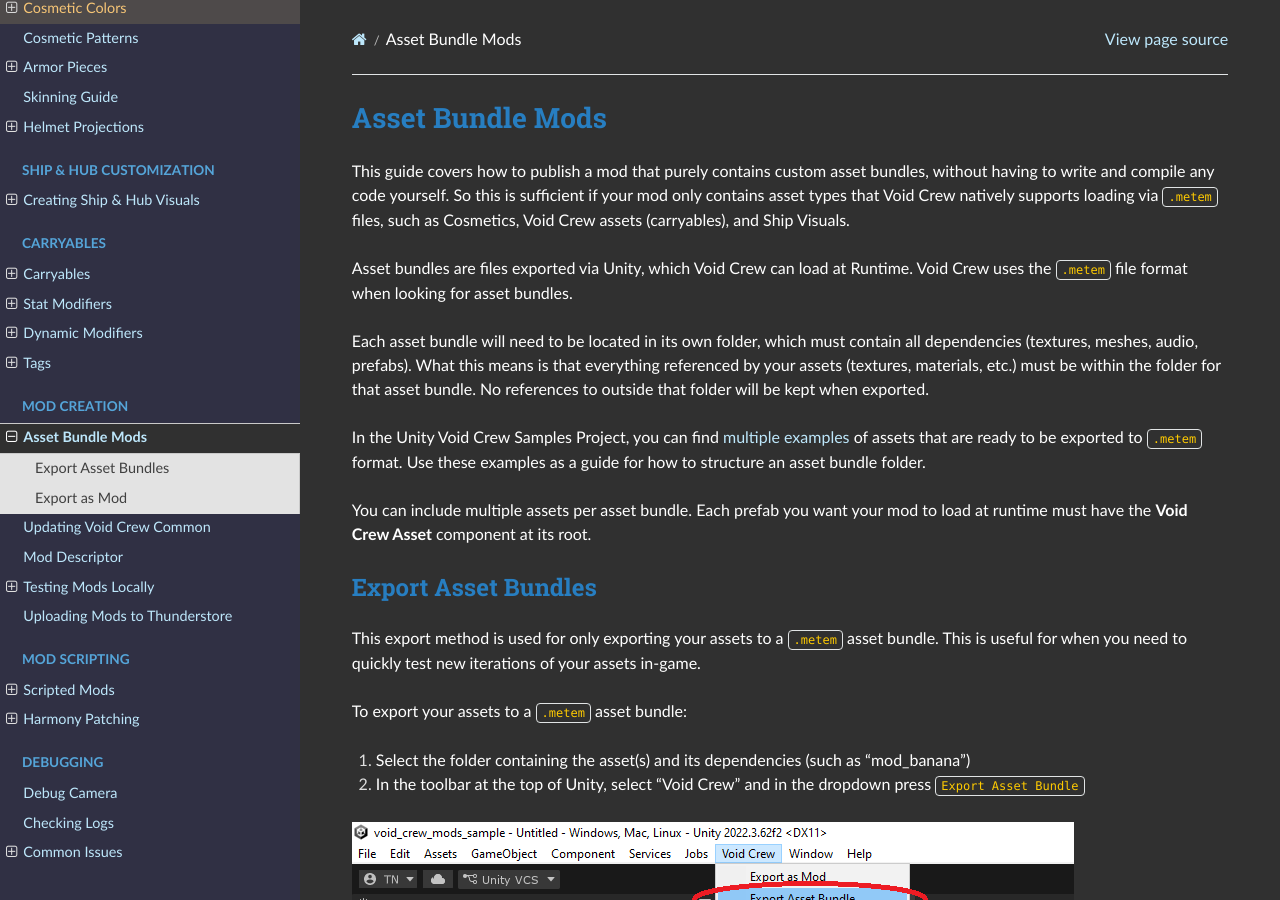
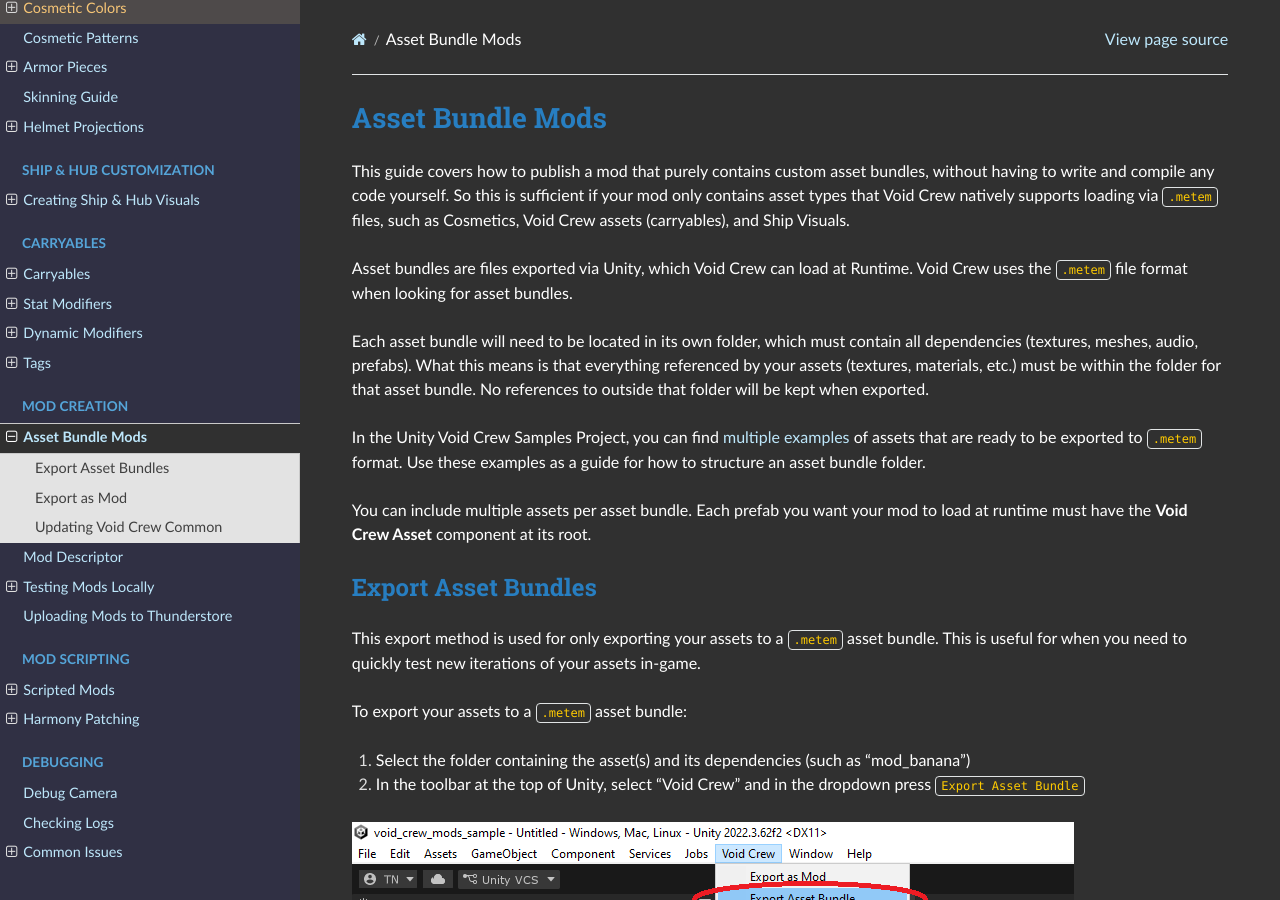
Before and after one commit to HutlihutGames/void_crew_modding_documentation, a Sphinx documentation site: the page built from Docs/ModCreation/AssetMods.md, in a window 1280 px wide and 900 px high. Built offline with Sphinx 7.4.7 and the Read the Docs theme 3.1.0, drawn with Linux system fonts in a browser that asks for light colours.

Commit message:
Header fix

````diff
--- a/Docs/ModCreation/AssetMods.md
+++ b/Docs/ModCreation/AssetMods.md
@@ -58,7 +58,7 @@ Once the folder is zipped, it is ready for either [installing via a mod manager]
 Asset bundles installed via mod managers require BepInEx as a dependency, in forder for Void Crew to know where to look for the .metem files. This dependency is automatically added to your Mod Descriptor by default.
 ```
 
-# Updating Void Crew Common
+## Updating Void Crew Common
 If the [Void Crew Common library](https://github.com/HutlihutGames/void_crew_common) is updated by Hutlihut Games,
 you may need to manually update the library in your Unity project.
 
````
